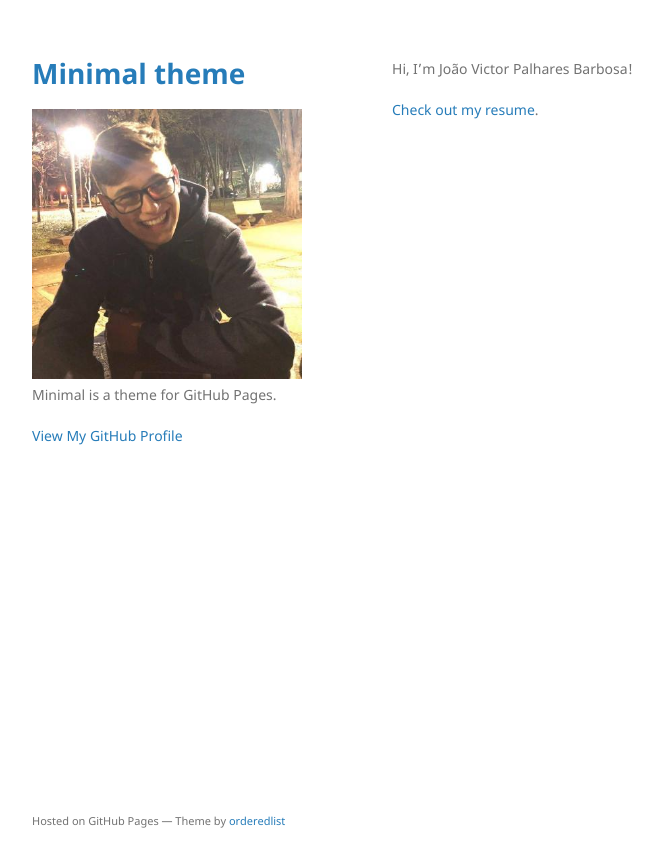
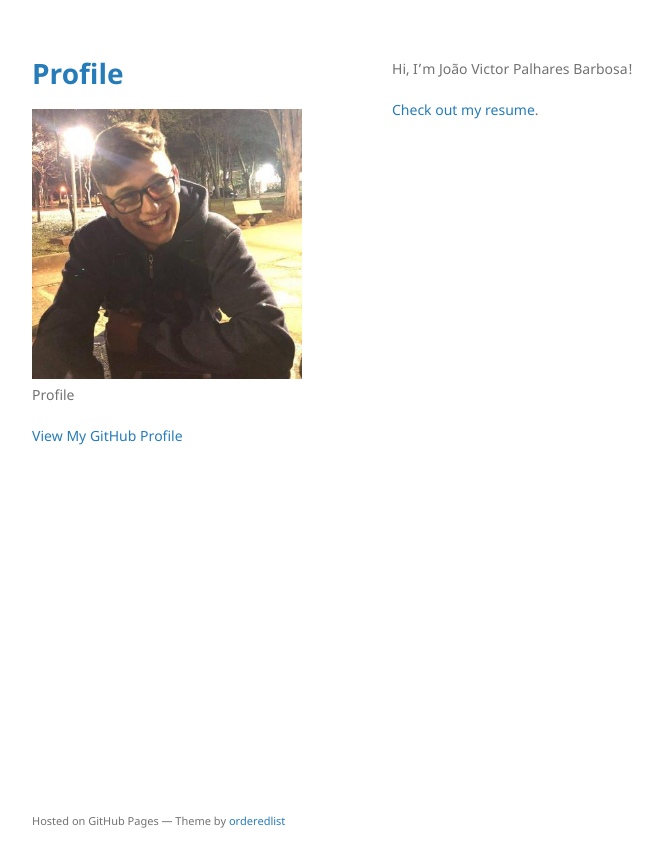
Before and after one commit to joaoavanzini/joaoavanzini.github.io, a Jekyll site: the page built from index.md, in a window 1280 px wide. Shown: the top 867 px of the page, without its empty margins (178-840 px from the left). Built offline with Jekyll 4.4.1, drawn with Linux system fonts in a browser that asks for light colours.

```diff
--- a/_config.yml
+++ b/_config.yml
@@ -1,6 +1,6 @@
-title: Minimal theme
+title: Profile
 logo: /assets/img/joao_victor.jpeg
-description: Minimal is a theme for GitHub Pages.
+description: Profile
 show_downloads: true
 google_analytics:
 theme: jekyll-theme-minimal
```
Also changed, not shown: another-page.md (deleted, +0 -9 lines), README.md, jekyll-theme-minimal.gemspec.
